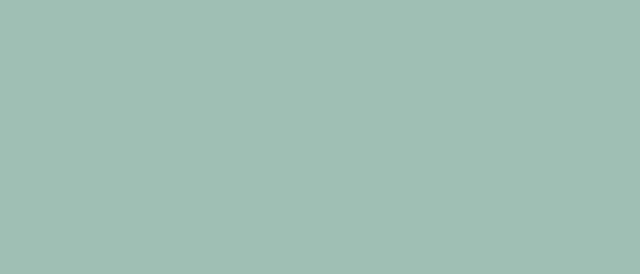
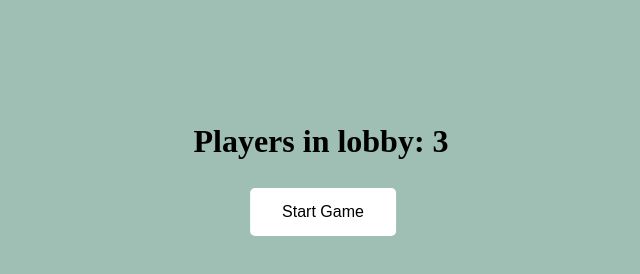
Before and after one commit to hrszpuk/QuestionableRevision, a website: page public/Host/start.html in a window 1280 px wide. Shown: the whole page, without its empty margins (319-959 px from the left). Drawn offline with Linux system fonts and the light colour scheme.

Commit message:
fix main screen

```diff
--- a/public/Host/start.css
+++ b/public/Host/start.css
@@ -0,0 +1,34 @@
+.Main-Button {
+    background-color: white;
+    border: none;
+    border-radius: 5px;
+    color: black;
+    padding: 15px 32px;
+    text-align: center;
+    text-decoration: none;
+    display: inline-block;
+    font-size: 16px;
+    margin: 4px 2px;
+    cursor: pointer;
+    position: relative;
+    align-items: center;
+    justify-items: center;
+}
+
+#submit-game-btn
+{
+    top: 200px;
+    left: 50%;
+    transform: translate(-50%, -50%);
+    align-items: center;
+    justify-items: center;
+    justify-self: center;
+    align-self: center;
+
+
+}
+
+body {
+    background-color: #9FBFB5;
+    height: 100%;
+}
--- a/public/Host/start.html
+++ b/public/Host/start.html
@@ -1,14 +1,29 @@
 <!DOCTYPE html>
 <html lang="en">
 <head>
+    <link rel="stylesheet" type="text/css" href="start.css">
     <meta charset="UTF-8">
     <title>Title</title>
     <link rel="stylesheet" type="text/css" href="host.css">
 </head>
 <body>
 <div class="main">
+    <h1>Players in lobby: <span id="val">0</span> </h1>
+    <button id="submit-game-btn" class="Main-Button" onclick="startGame()">Start Game</button>
 
 </div>
 </body>
+<script>
+
+
+    const val = document.getElementById('val');
+    val.textContent = 3;
+
+
+        function startGame() {
+        // Your game logic here
+        console.log("Game started!");
+    }
+</script>
 
 </html>
```
Also changed, not shown: public/Host/host.html (+1 -1 lines).
